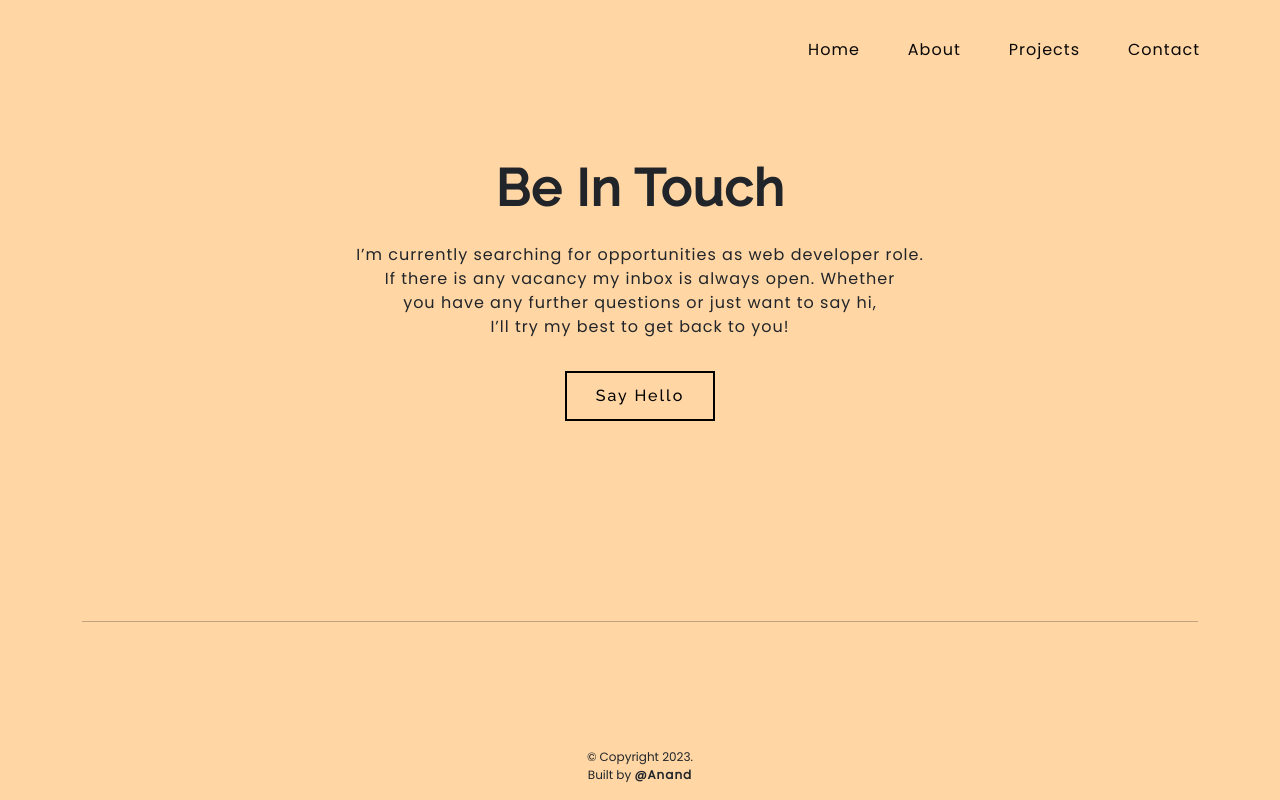
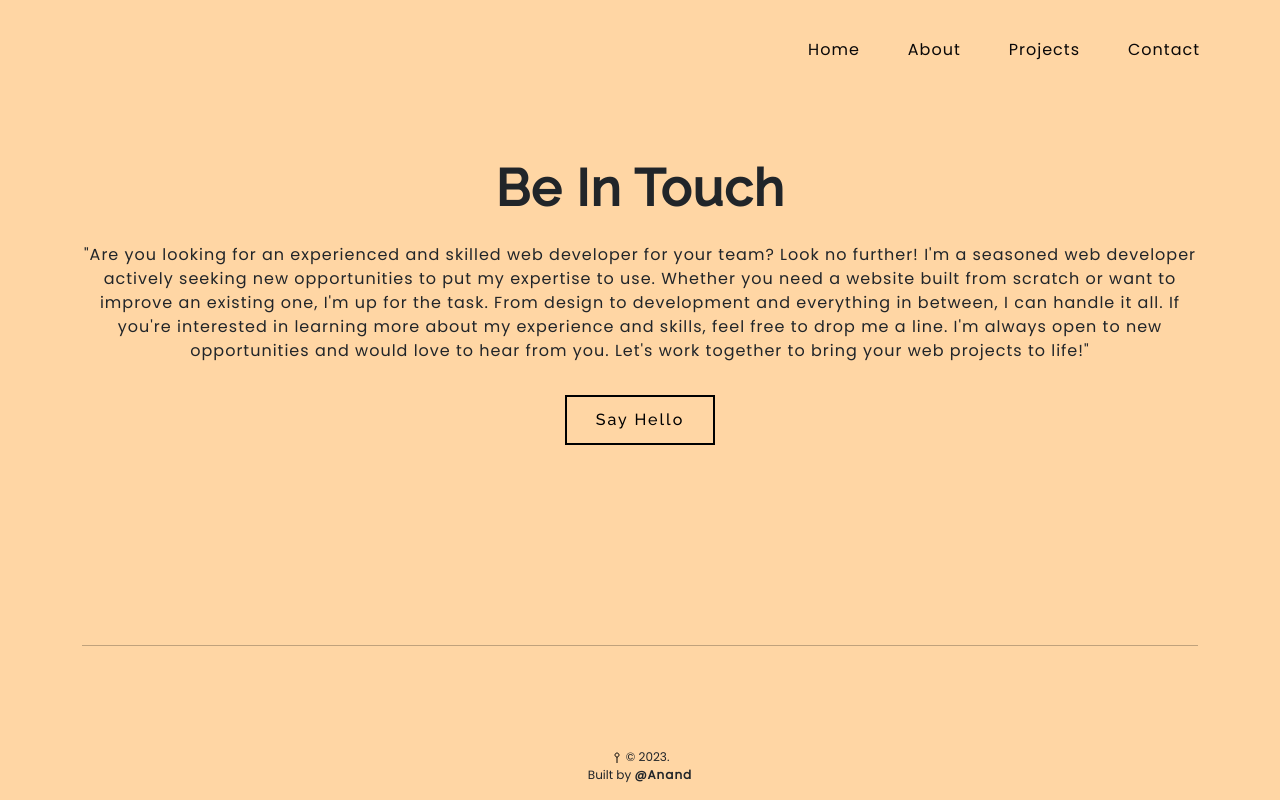
Before and after one commit to AnandYellapu/portfolio, a React (Create React App) app: page /contact in a window 1280 px wide. Built offline with nearby package versions, Linux system fonts and the light colour scheme.

Commit message:
Update Contactpage.js

```diff
--- a/src/components/Contactpage/Contactpage.js
+++ b/src/components/Contactpage/Contactpage.js
@@ -1,23 +1,30 @@
 import React from 'react'
 import '../../pages/style.css';
 import { Container } from 'react-bootstrap'
+import { GrLocationPin } from 'react-icons/gr'
 
 function Contactpage() {
   return (
     <div className='contactbg'>
       <Container>
         <h2 className='contacthead'>Be In Touch</h2>
-        <p className='contactparagraph'> I’m currently searching for opportunities as web developer role. <br /> If there is any vacancy my inbox is always open. Whether <br /> you have any further questions or just want to say hi, <br /> I’ll try my best to get back to you!</p>
+        <p className='contactparagraph'> "Are you looking for an experienced and skilled web developer for your team? Look no further! I'm a seasoned web developer actively seeking new opportunities to put my expertise to use.
+
+Whether you need a website built from scratch or want to improve an existing one, I'm up for the task. From design to development and everything in between, I can handle it all.
+
+If you're interested in learning more about my experience and skills, feel free to drop me a line. I'm always open to new opportunities and would love to hear from you. Let's work together to bring your web projects to life!"
+
+</p>
         <button
           className='contactbtn'
           onClick={() => {
-            window.open("mailto:anandsaiii1200@outlook.com");
+            window.open("mailto:anandsaiii1200@gmail.com");
           }}
         >Say Hello</button>
         <span></span>
         <hr className='line' />
-        <p className='copyright'>© Copyright 2023.
-        <br /> Built by <span>@Anand</span></p>
+        <p className='copyright'>
+          <GrLocationPin /> © 2023. <br /> Built by <span>@Anand</span></p>
       </Container>
       </div>
   )
```
